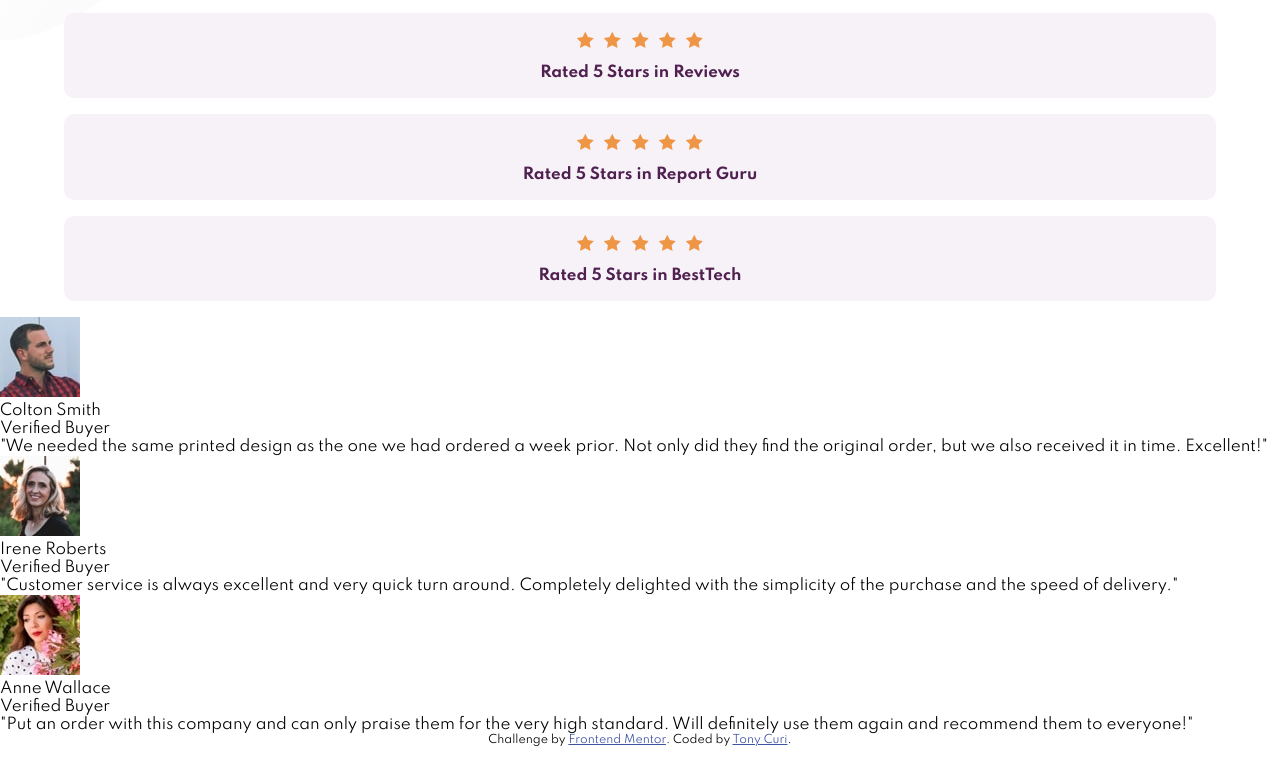
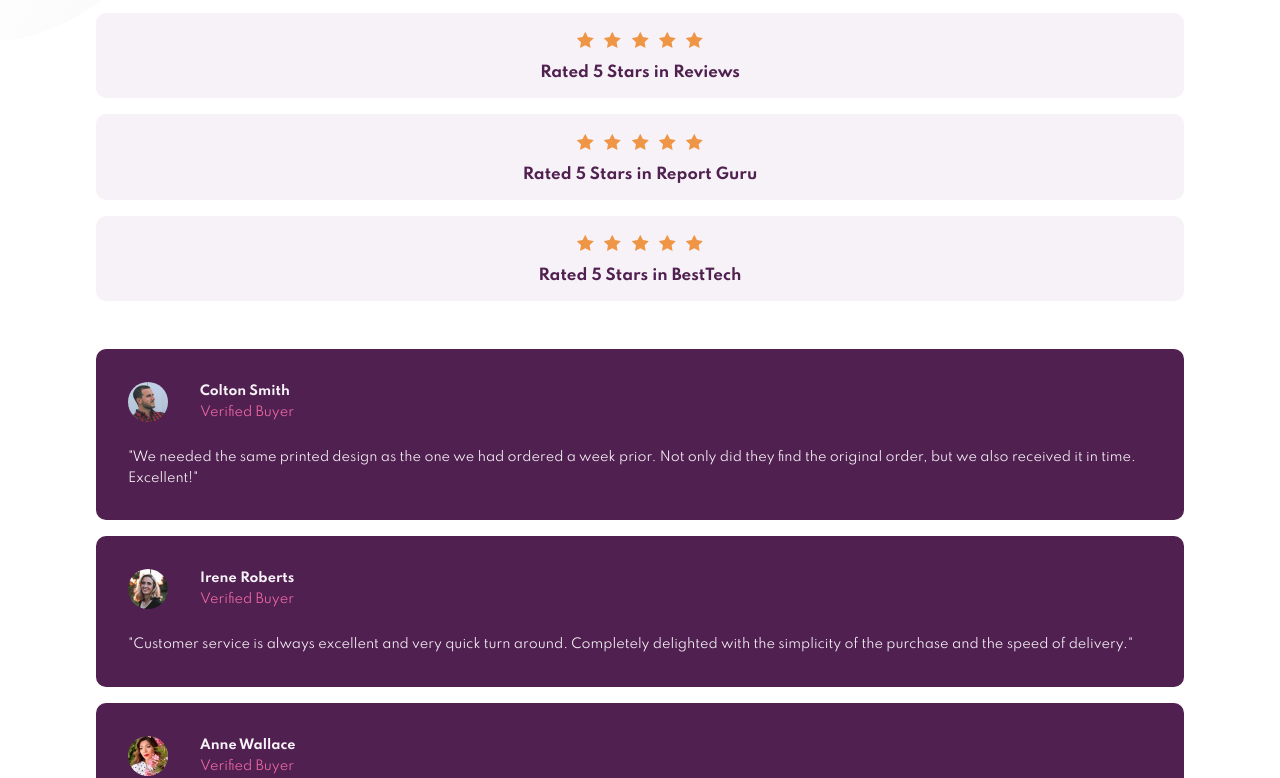
Before and after one commit to tonycuri/social-proof-section-master, a plain HTML site: page index.html in a window 1280 px wide. Shown: the part 191-969 px from the top of the page. Before the commit the page ends 938 px from the top, so only its background shows below. Drawn offline with Linux system fonts and the light colour scheme.

Commit message:
se termino  la seccion 2 para dispositivos moviles

```diff
--- a/css/style.css
+++ b/css/style.css
@@ -21,13 +21,16 @@ body {
     font-family: 'Spartan', sans-serif;
     font-size: 15px;
 }
+h1{
+    font-weight: 700;
+}
 
 .section-one{
     background-image: url(../images/bg-pattern-top-mobile.svg);
     background-repeat: no-repeat;
 }
 .container{
-    width: 90%;
+    width: 85%;
     max-width: 1440px;
     margin: 0 auto;
 }
@@ -38,7 +41,6 @@ body {
 .intro .title-intro{
     font-size: 1.9rem;
     color:var(--primary-color);
-    font-weight: 700;
 }
 .intro .info{
     padding: 1.5rem 0;
@@ -64,3 +66,38 @@ body {
 }
 
 /* section two */
+.section-two{
+    margin-top: 3rem;
+}
+.section-two .card{
+    background-color: var(--primary-color);
+    border-radius: 10px;
+    margin: 1rem 0;
+    padding: 2rem;
+    font-size: .8rem;
+    color:var(--light-magenta);
+    line-height: 1.3rem;
+}
+.card .header-card{
+    display:flex;
+    align-items: center;
+    margin-bottom: 1.5rem;
+}
+.card .header-card img{
+    width: 40px;
+    border-radius: 50%;
+}
+.card .header-card .title-card{
+    margin-left:2rem;
+}
+.title-card .name-card{
+    font-weight: 700;
+    color:var(--white);
+}
+.title-card .verified{
+    font-weight: 400;
+    color:var(--secundary-color);
+}
+.attribution{
+    margin-top: 4rem;
+}
--- a/index.html
+++ b/index.html
@@ -74,40 +74,42 @@
         </div>
       </section>
       <section class="section-two">
+        <div class="container">
           <div class="card">
             <div class="header-card">
-            <div class="image-card">
               <img src="images/image-colton.jpg" alt="image Colton">
-            </div>
+              <div class="title-card">
                 <p class="name-card">Colton Smith </p>
                 <p class="verified">Verified Buyer</p>
+              </div>
+            </div>
               <p class="text-card">
                 "We needed the same printed design as the one we had ordered a week prior.
                 Not only did they find the original order, but we also received it in time.
                 Excellent!"
               </p>
           </div>
-        </div>
           <div class="card">
             <div class="header-card">
-            <div class="image-card">
               <img src="images/image-irene.jpg" alt="image Irene">
-            </div>
+              <div class="title-card">
                 <p class="name-card">Irene Roberts</p>
                 <p class="verified">Verified Buyer</p>
+              </div>
+            </div>
               <p class="text-card">
                 "Customer service is always excellent and very quick turn around. Completely
                 delighted with the simplicity of the purchase and the speed of delivery."
               </p>
           </div>
-        </div>
           <div class="card">
             <div class="header-card">
-            <div class="image-card">
               <img src="images/image-anne.jpg" alt="image Anne">
-            </div>
+              <div class="title-card">
                 <p class="name-card">Anne Wallace</p>
                 <p class="verified">Verified Buyer</p>
+              </div>
+            </div>
               <p class="text-card">
                 "Put an order with this company and can only praise them for the very high
                 standard. Will definitely use them again and recommend them to everyone!"
```
Lines whose indentation alone changed are shown as unchanged.
